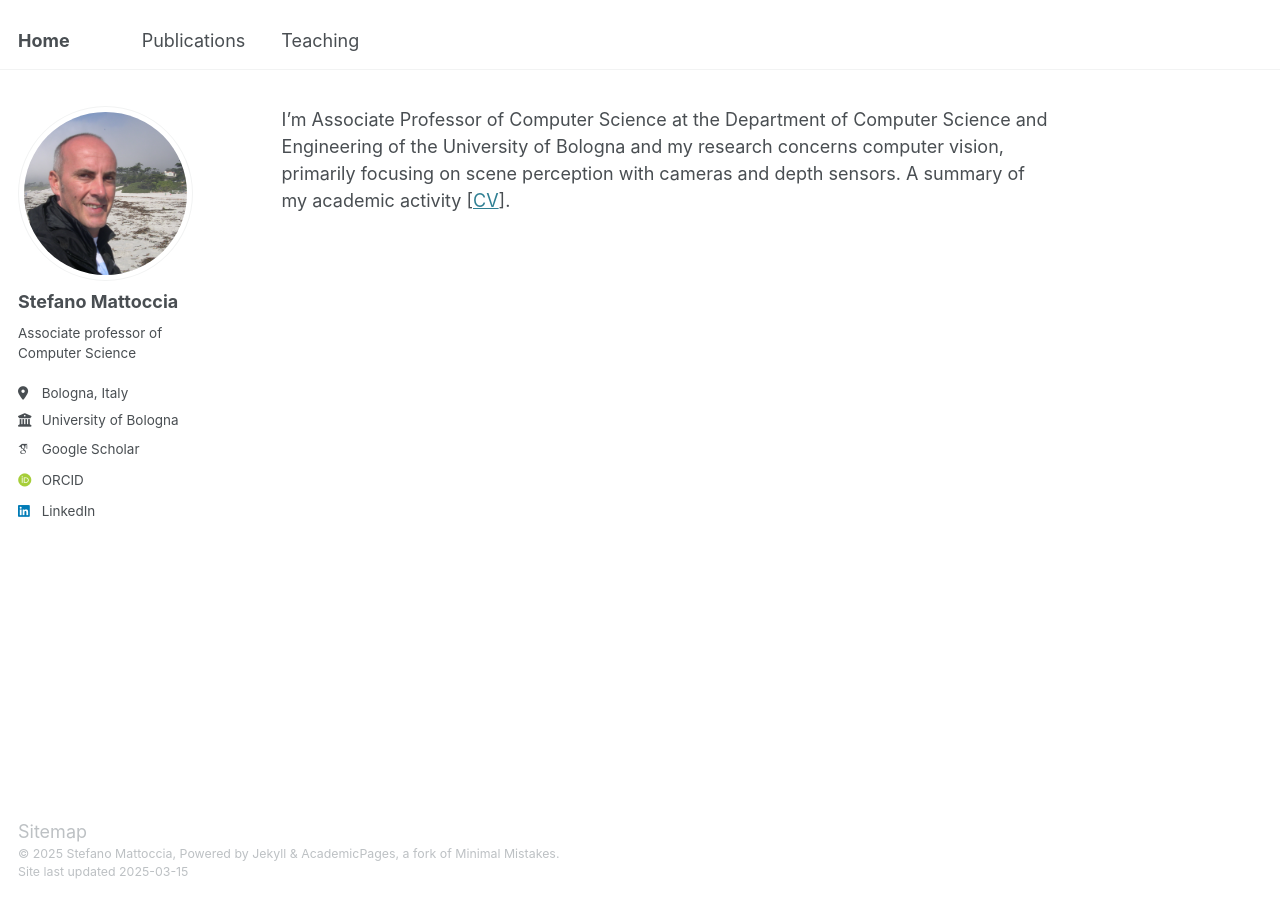
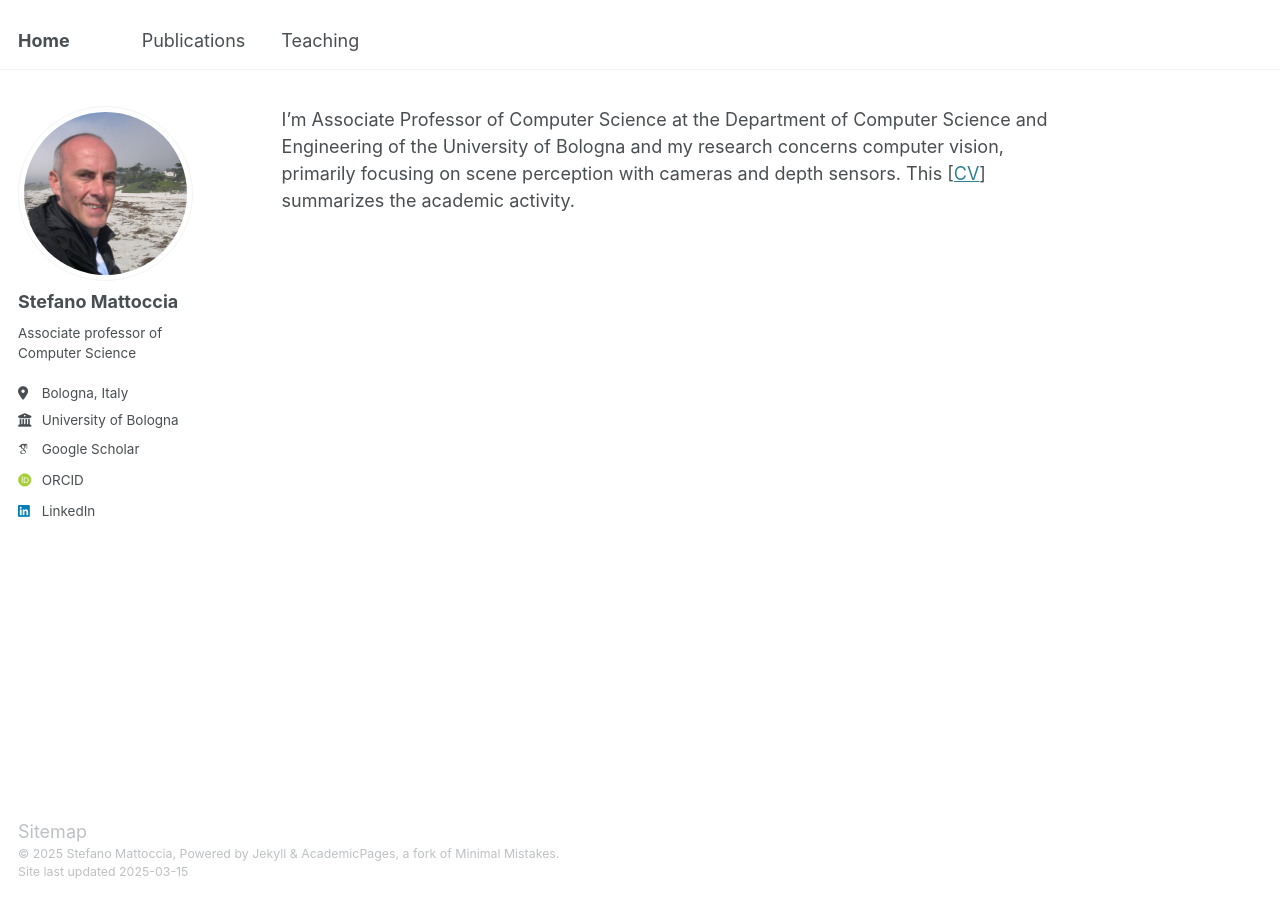
Before and after one commit to stefanomattoccia/stefanomattoccia.github.io, a Jekyll site: the page built from _pages/about.md, in a window 1280 px wide. Built offline with Jekyll 4.4.1, drawn with Linux system fonts in a browser that asks for light colours; some web fonts are replaced.

Commit message:
Update about.md

```diff
--- a/_pages/about.md
+++ b/_pages/about.md
@@ -8,4 +8,4 @@ redirect_from:
 ---
 
 I'm Associate Professor of Computer Science at the Department of Computer Science and Engineering of the University of Bologna and my research concerns computer vision, primarily focusing on scene perception with cameras and depth sensors.
-A summary of my academic activity [[CV](/files/CV_ENG.pdf)].
+This [[CV](/files/CV_ENG.pdf)] summarizes the academic activity.
```
